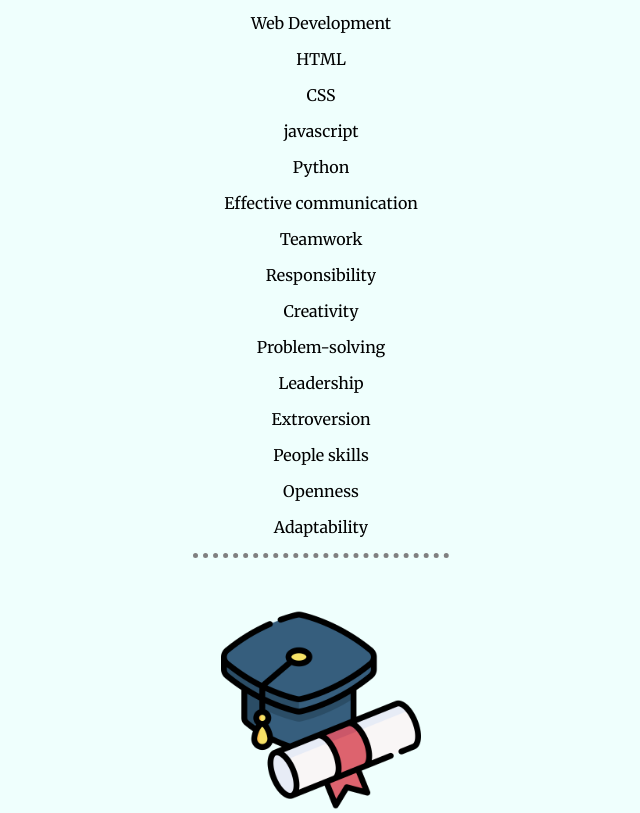
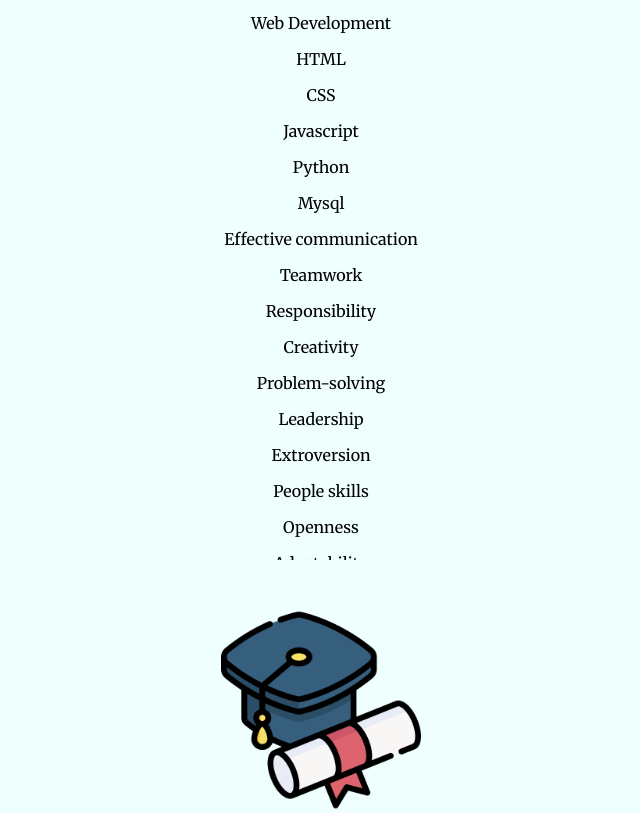
Before and after one commit to RageX1507/RESUME, a plain HTML site: page index.html in a window 1280 px wide. Shown: the part 1514-2327 px from the top of the page, without its empty margins (319-959 px from the left). Drawn offline with Linux system fonts and the light colour scheme.

Commit message:
Update projects

```diff
--- a/index.html
+++ b/index.html
@@ -35,8 +35,9 @@
             <p>Web Development</p>
             <p>HTML</p>
             <p>CSS</p>
-            <p>javascript</p>
+            <p>Javascript</p>
             <p>Python</p>
+            <p>Mysql</p>
             <p>Effective communication</p>
             <p>Teamwork
             <p>Responsibility</p>
@@ -92,6 +93,7 @@
 
 
 
+    <p><a href="https://ragex1507.github.io/RESUME/">TinDog</a></p>
     <p><a href="report/12th project.pdf">Daily motivational quotes System</a></p>
     <p>Right Now Working On This Website Too</p>
 
```
